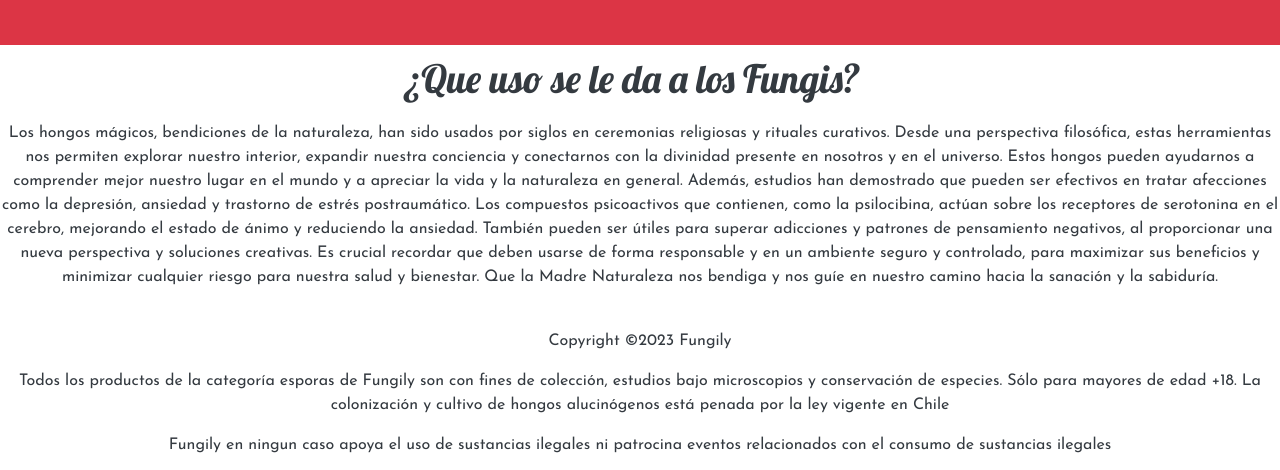
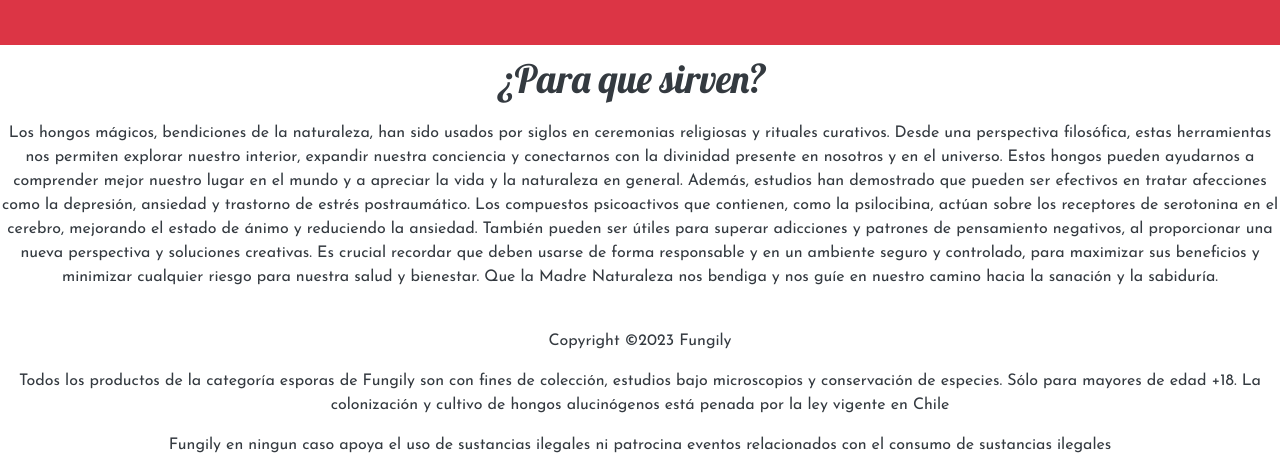
Before and after one commit to Fungi-ly/FUNGILYGROW, a website: page index.html in a window 1280 px wide. Shown: the part 8475-8945 px from the top of the page. Drawn offline with nearby package versions, Linux system fonts and the light colour scheme.

Commit message:
Update index.html

```diff
--- a/index.html
+++ b/index.html
@@ -962,7 +962,7 @@ Las esporas Pensacola son fáciles de identificar y cultivar en casa, lo que las
 
       </footer>
      <footer class="text-center">
-           <h1 class="navbar-brand text-dark  ">¿Que uso se le da a los Fungis?</h1>
+           <h1 class="navbar-brand text-dark  ">¿Para que sirven?</h1>
            <p class=" text-dark"> Los hongos mágicos, bendiciones de la naturaleza, han sido usados por siglos en ceremonias religiosas y rituales curativos. Desde una perspectiva filosófica, estas herramientas nos permiten explorar nuestro interior, expandir nuestra conciencia y conectarnos con la divinidad presente en nosotros y en el universo.
 
             Estos hongos pueden ayudarnos a comprender mejor nuestro lugar en el mundo y a apreciar la vida y la naturaleza en general. Además, estudios han demostrado que pueden ser efectivos en tratar afecciones como la depresión, ansiedad y trastorno de estrés postraumático. Los compuestos psicoactivos que contienen, como la psilocibina, actúan sobre los receptores de serotonina en el cerebro, mejorando el estado de ánimo y reduciendo la ansiedad.
```
